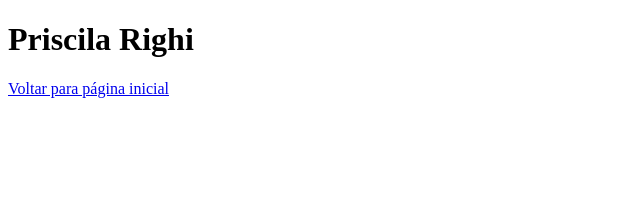
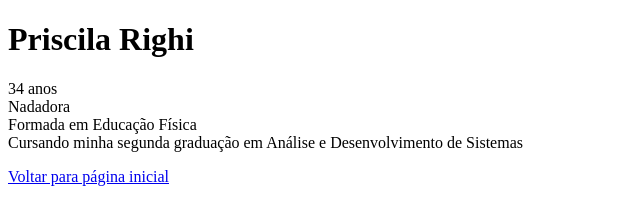
Before and after one commit to Pri-Righi/curso_github, a plain HTML site: page perfil.html in a window 1280 px wide. Shown: the whole page, without its empty margins (0-640 px from the left). Drawn offline with Linux system fonts and the light colour scheme.

Commit message:
adicionando perfil

```diff
--- a/perfil.html
+++ b/perfil.html
@@ -7,6 +7,12 @@
 </head>
 <body>
     <h1>Priscila Righi</h1>
+    <p>
+        34 anos<br>
+        Nadadora<br>
+        Formada em Educação Física<br>
+        Cursando minha segunda graduação em Análise e Desenvolvimento de Sistemas
+    </p>
     <a href="index.html">Voltar para página inicial</a>
 </body>
 </html>
```
